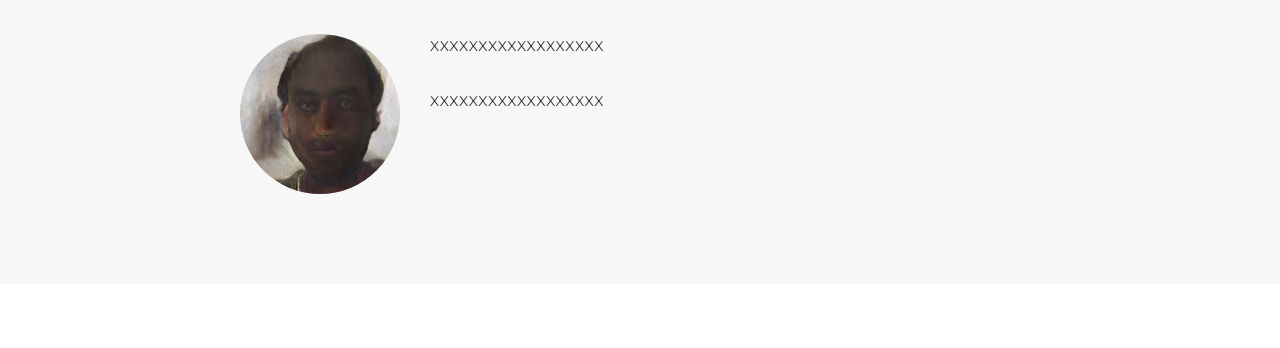
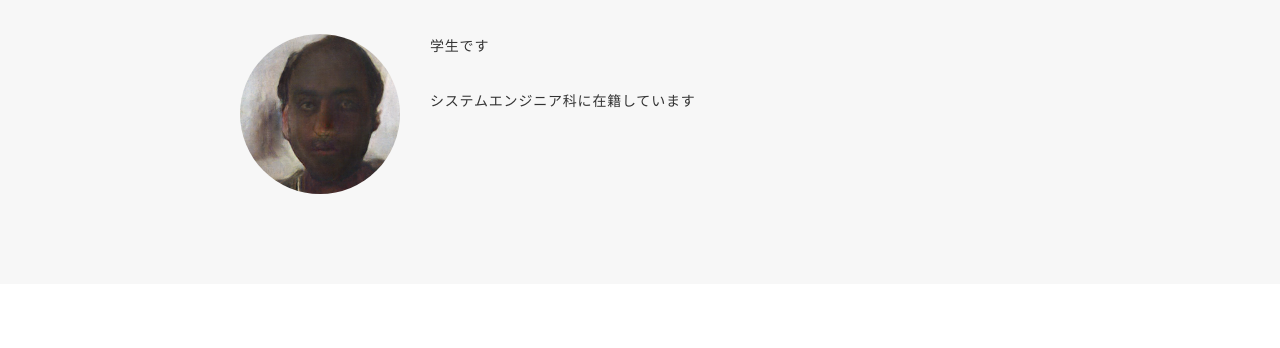
Before and after one commit to TackSato/portfolio, a plain HTML site: page docs/index.html in a window 1280 px wide. Shown: the part 203-551 px from the top of the page. Drawn offline with nearby package versions, Linux system fonts and the light colour scheme.

Commit message:
自己紹介更新

```diff
--- a/docs/index.html
+++ b/docs/index.html
@@ -50,8 +50,8 @@
 							<img src="img/profile.png" alt="自画像" />
 						</p>
 						<div class="profile-body">
-							<p>XXXXXXXXXXXXXXXXXX</p>
-							<p>XXXXXXXXXXXXXXXXXX</p>
+							<p>学生です</p>
+							<p>システムエンジニア科に在籍しています</p>
 						</div>
 					</div>
 				</div>
```
